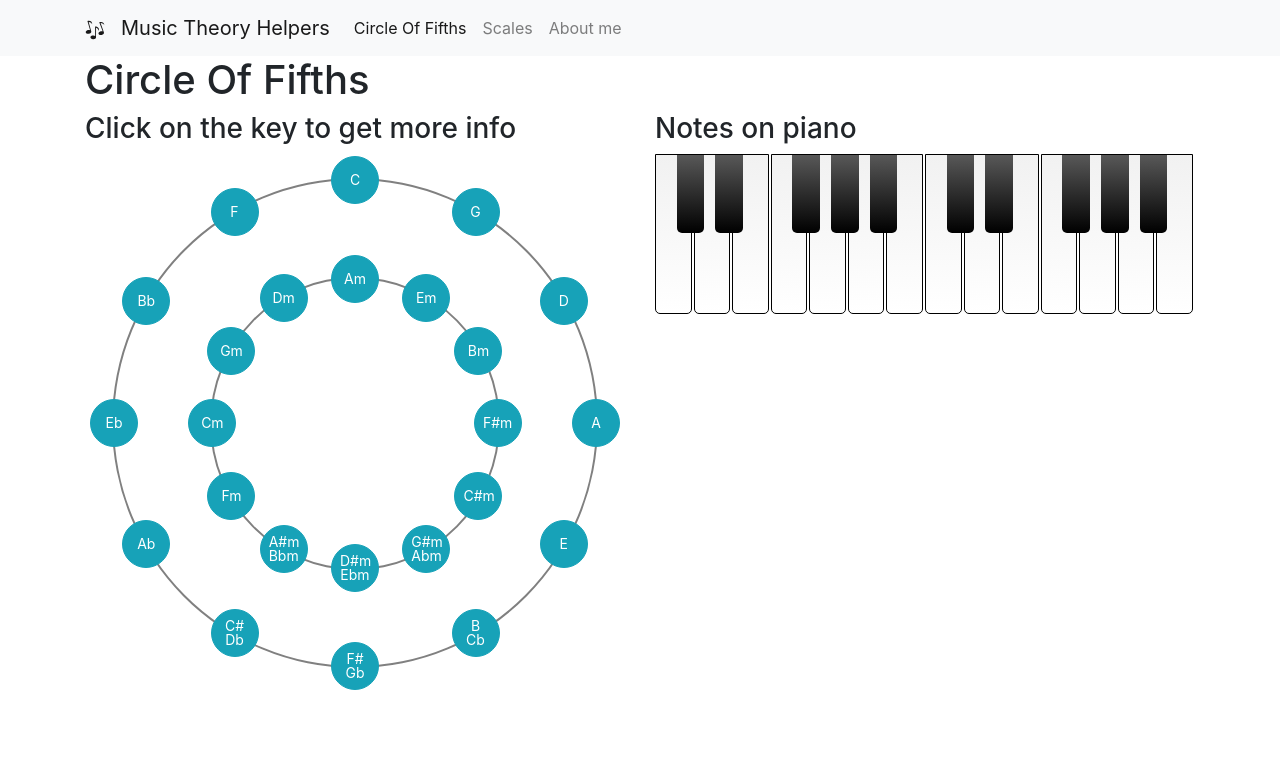
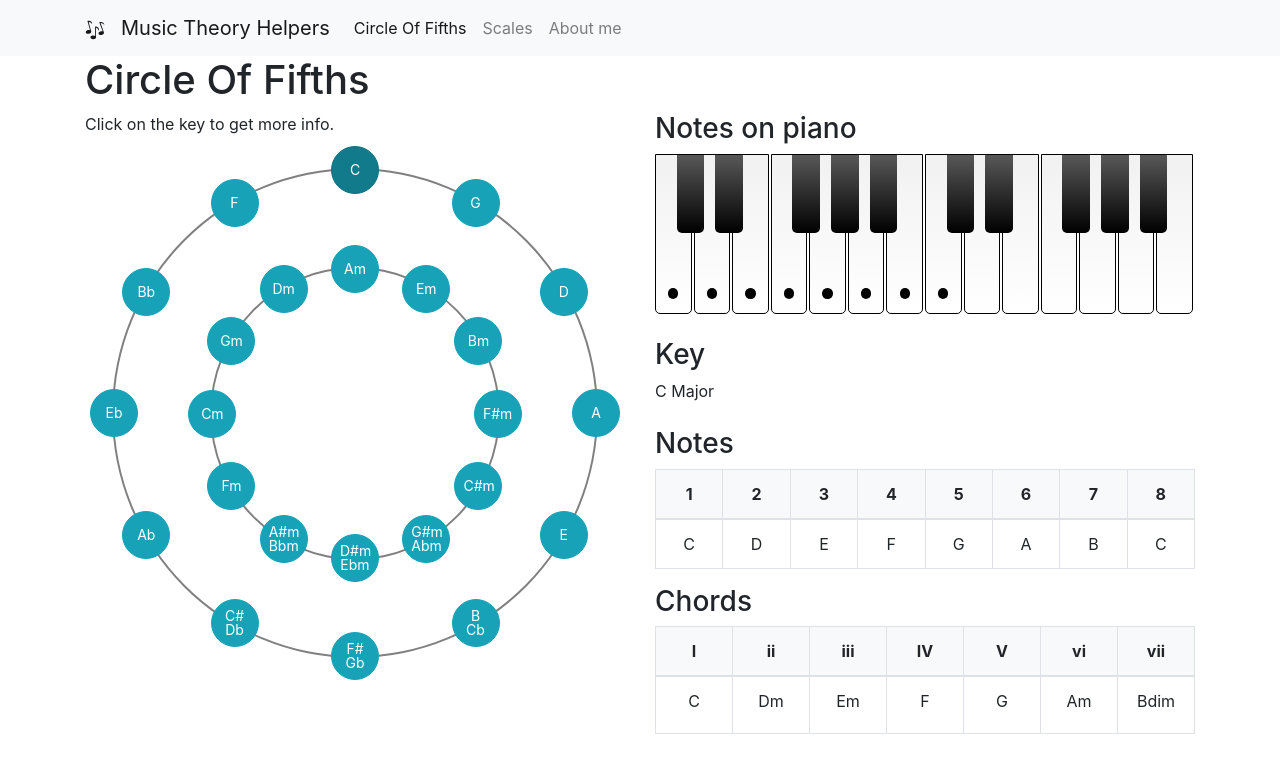
Before and after one commit to cantti/music-theory-cheat-sheet, a React (Create React App) app in the folder spa/: page /circle in a window 1280 px wide. Shown: the top 772 px of the page. Built offline with nearby package versions, Linux system fonts and the light colour scheme.

Commit message:
Add major chords, refactoring

```diff
--- a/spa/package.json
+++ b/spa/package.json
@@ -8,12 +8,13 @@
         "@testing-library/user-event": "^12.2.2",
         "@types/deep-equal": "^1.0.1",
         "@types/jest": "^26.0.15",
+        "@types/lodash": "^4.14.165",
         "@types/node": "^12.19.7",
         "@types/react": "^16.14.2",
         "@types/react-dom": "^16.9.10",
         "@types/react-router-dom": "^5.1.6",
         "bootstrap": "^4.5.3",
-        "deep-equal": "^2.0.5",
+        "lodash": "^4.17.20",
         "react": "^17.0.1",
         "react-bootstrap": "^1.4.0",
         "react-dom": "^17.0.1",
--- a/spa/src/components/CircleOfFifths.tsx
+++ b/spa/src/components/CircleOfFifths.tsx
@@ -1,21 +1,16 @@
-import deepEqual from "deep-equal";
+import _ from "lodash";
 import React from "react";
 import { Button, Col, Row, Table } from "react-bootstrap";
+import { getChordsByScale } from "../theory-utils/chords";
 import { formatNote } from "../theory-utils/formatNote";
-import { Note } from "../theory-utils/types/Note";
 import { notesByIntervals } from "../theory-utils/notesByIntervals";
 import { parseNote } from "../theory-utils/parseNote";
-import { naturalMajor } from "../theory-utils/scales/naturalMajor";
-import { naturalMinor } from "../theory-utils/scales/naturalMinor";
+import { ScaleName } from "../theory-utils/scales";
+import { getScale } from "../theory-utils/scales/";
+import { ConcreteScale } from "../theory-utils/types/ConcreteScale";
+import { Note } from "../theory-utils/types/Note";
 import styles from "./CircleOfFifths.module.scss";
 import Piano from "./Piano";
-
-type Mode = "minor" | "major";
-
-type Key = {
-    tonic: Note;
-    mode: Mode;
-};
 
 const majorKeys: Note[][] = [
     [parseNote("C")],
@@ -47,10 +42,17 @@ const minorKeys: Note[][] = [
     [parseNote("D")],
 ];
 
+const minorRomanNumerals = ["i", "iidim", "III", "iv", "v", "VI", "VII"];
+
+const majorRomanNumerals = ["I", "ii", "iii", "IV", "V", "vi", "vii"];
+
 const CircleOfFifths = () => {
-    const [activeKey, setActiveKey] = React.useState<Key | null>(null);
+    const [activeKey, setActiveKey] = React.useState<ConcreteScale>({
+        tonic: parseNote("C"),
+        scaleName: "major",
+    });
 
-    const formatKeys = (keys: Note[][], mode: Mode) => {
+    const formatKeys = (keys: Note[][], scaleName: ScaleName) => {
         return keys.map((ks, idx) => (
             <Button
                 className={styles.key + " rounded-circle"}
@@ -61,34 +63,42 @@ const CircleOfFifths = () => {
                     setActiveKey({
                         tonic:
                             ks.length === 1 ||
-                            deepEqual(ks[0], parseNote("G#")) ||
-                            deepEqual(ks[0], parseNote("B"))
+                            _.isEqual(ks[0], parseNote("G#")) ||
+                            _.isEqual(ks[0], parseNote("B"))
                                 ? ks[0]
                                 : ks[1],
-                        mode,
+                        scaleName,
                     })
                 }
                 active={
-                    activeKey != null &&
-                    (activeKey.tonic === ks[0] || activeKey.tonic === ks[1]) &&
-                    activeKey.mode === mode
+                    (_.isEqual(activeKey.tonic, ks[0]) ||
+                        _.isEqual(activeKey.tonic, ks[1])) &&
+                    activeKey.scaleName === scaleName
                 }
             >
                 {ks.map((k, idx) => (
                     <div key={idx}>
-                        {formatNote(k) + (mode === "minor" ? "m" : "")}
+                        {formatNote(k) +
+                            (scaleName === "naturalMinor" ? "m" : "")}
                     </div>
                 ))}
             </Button>
         ));
     };
 
+    const notesInKey = notesByIntervals(
+        activeKey.tonic,
+        getScale(activeKey.scaleName).intervals
+    );
+
     return (
         <>
             <h1>Circle Of Fifths</h1>
             <Row>
                 <Col xs={12} md={6}>
-                    <h3>Click on the key to get more info</h3>
+                    <div className="mb-2">
+                        Click on the key to get more info.
+                    </div>
                     <div className={styles.circleOfFifths}>
                         <div
                             className={styles.circle + " " + styles.majorCircle}
@@ -99,7 +109,7 @@ const CircleOfFifths = () => {
                                     styles.circle + " " + styles.minorCircle
                                 }
                             >
-                                {formatKeys(minorKeys, "minor")}
+                                {formatKeys(minorKeys, "naturalMinor")}
                             </div>
                         </div>
                     </div>
@@ -107,65 +117,75 @@ const CircleOfFifths = () => {
                 <Col xs={12} md={6}>
                     <h3>Notes on piano</h3>
                     <Piano
-                        highlightedNotes={
-                            activeKey != null
-                                ? notesByIntervals(
-                                      activeKey.tonic,
-                                      activeKey.mode === "major"
-                                          ? naturalMajor.intervals
-                                          : naturalMinor.intervals
-                                  )
-                                : []
-                        }
+                        highlightedNotes={notesInKey}
                         startOctave={activeKey == null ? 0 : undefined}
                         endOctave={activeKey == null ? 1 : undefined}
                         className="mb-4"
                     />
-                    {activeKey != null && (
+
                     <div>
                         <h3>Key</h3>
                         <div className="mb-4">
                             {`${formatNote(activeKey.tonic)} ${
-                                    activeKey.mode === "major"
+                                activeKey.scaleName === "major"
                                     ? "Major"
                                     : "Minor"
                             }`}
                         </div>
+
                         <h3>Notes</h3>
-                            <Table bordered>
+                        <Table bordered style={{ tableLayout: "fixed" }}>
                             <thead>
                                 <tr className="bg-light text-center">
-                                        {Array.from({ length: 8 }).map(
-                                            (_, idx) => (
-                                                <th
-                                                    key={idx}
-                                                    style={{
-                                                        width: 100 / 8 + "%",
-                                                    }}
-                                                >
-                                                    {idx + 1}
-                                                </th>
-                                            )
-                                        )}
+                                    {Array.from({ length: 8 }).map((_, idx) => (
+                                        <th key={idx}>{idx + 1}</th>
+                                    ))}
                                 </tr>
                             </thead>
                             <tbody>
                                 <tr className="text-center">
-                                        {notesByIntervals(
-                                            activeKey.tonic,
-                                            activeKey.mode === "major"
-                                                ? naturalMajor.intervals
-                                                : naturalMinor.intervals
-                                        ).map((note, idx) => (
-                                            <td key={idx}>
-                                                {formatNote(note)}
-                                            </td>
+                                    {notesInKey.map((note, idx) => (
+                                        <td key={idx}>{formatNote(note)}</td>
                                     ))}
                                 </tr>
                             </tbody>
                         </Table>
+
+                        <h3>Chords</h3>
+                        <Table bordered style={{ tableLayout: "fixed" }}>
+                            <thead>
+                                <tr className="bg-light text-center">
+                                    {(activeKey.scaleName === "major"
+                                        ? majorRomanNumerals
+                                        : minorRomanNumerals
+                                    ).map((x, idx) => (
+                                        <th key={idx}>{x}</th>
+                                    ))}
+                                </tr>
+                            </thead>
+                            <tbody>
+                                <tr className="text-center">
+                                    {getChordsByScale(activeKey.scaleName).map(
+                                        (chords, colIdx) => (
+                                            <td key={colIdx}>
+                                                {chords.map((chord, rowIdx) => (
+                                                    <div
+                                                        className="mb-2"
+                                                        key={rowIdx}
+                                                    >
+                                                        {formatNote(
+                                                            notesInKey[colIdx]
+                                                        )}
+                                                        {chord.shortName}
                                                     </div>
+                                                ))}
+                                            </td>
+                                        )
                                     )}
+                                </tr>
+                            </tbody>
+                        </Table>
+                    </div>
                 </Col>
             </Row>
         </>
--- /dev/null
+++ b/spa/src/theory-utils/chords/diminished.ts
@@ -0,0 +1,11 @@
+import { Chord } from "../types/Chord";
+
+export const createDiminished = (): Chord => ({
+    name: "Diminished",
+    shortName: "dim",
+    intervals: [
+        { name: "Unison", quality: "Perfect" },
+        { name: "Third", quality: "Minor" },
+        { name: "Fifth", quality: "Diminished" },
+    ],
+});
--- /dev/null
+++ b/spa/src/theory-utils/chords/index.ts
@@ -0,0 +1,48 @@
+import { createMajor } from "./major";
+import { createMinor } from "./minor";
+import { createDiminished } from "./diminished";
+import { ScaleName } from "../scales";
+
+export type ChordName = "major" | "minor" | "diminished";
+
+export const getChord = (chordName: ChordName) => {
+    switch (chordName) {
+        case "major":
+            return createMajor();
+        case "minor":
+            return createMinor();
+        case "diminished":
+            return createDiminished();
+        default:
+            throw Error("Invalid chord name");
+    }
+};
+
+export const getChordsByScale = (scaleName: ScaleName) => {
+    switch (scaleName) {
+        case "naturalMinor":
+            return [
+                [getChord("minor")],
+                [getChord("diminished")],
+                [getChord("major")],
+                [getChord("minor")],
+                [getChord("minor")],
+                [getChord("major")],
+                [getChord("major")],
+            ];
+        case "major":
+            return [
+                [getChord("major")],
+                [getChord("minor")],
+                [getChord("minor")],
+                [getChord("major")],
+                [getChord("major")],
+                [getChord("minor")],
+                [getChord("diminished")],
+            ];
+        default:
+            throw Error("Invalid scale name");
+    }
+};
+
+export { createMajor, createMinor, createDiminished };
--- /dev/null
+++ b/spa/src/theory-utils/chords/major.ts
@@ -0,0 +1,11 @@
+import { Chord } from "../types/Chord";
+
+export const createMajor = (): Chord => ({
+    name: "Major",
+    shortName: "",
+    intervals: [
+        { name: "Unison", quality: "Perfect" },
+        { name: "Third", quality: "Major" },
+        { name: "Fifth", quality: "Perfect" },
+    ],
+});
--- /dev/null
+++ b/spa/src/theory-utils/chords/minor.ts
@@ -0,0 +1,11 @@
+import { Chord } from "../types/Chord";
+
+export const createMinor = (): Chord => ({
+    name: "Minor",
+    shortName: "m",
+    intervals: [
+        { name: "Unison", quality: "Perfect" },
+        { name: "Third", quality: "Minor" },
+        { name: "Fifth", quality: "Perfect" },
+    ],
+});
--- a/spa/src/theory-utils/scales/naturalMajor.ts
+++ b/spa/src/theory-utils/scales/createMajor.ts
@@ -1,6 +1,6 @@
 import { Scale } from "../types/Scale";
 
-export const naturalMajor: Scale = {
+export const createMajor = (): Scale => ({
     name: "Natural Major",
     intervals: [
         {
@@ -36,4 +36,4 @@ export const naturalMajor: Scale = {
             quality: "Perfect",
         },
     ],
-};
+});
--- a/spa/src/theory-utils/scales/naturalMinor.ts
+++ b/spa/src/theory-utils/scales/createNaturalMinor.ts
@@ -1,6 +1,6 @@
 import { Scale } from "../types/Scale";
 
-export const naturalMinor: Scale = {
+export const createNaturalMinor = (): Scale => ({
     name: "Natural Minor",
     intervals: [
         {
@@ -36,4 +36,4 @@ export const naturalMinor: Scale = {
             quality: "Perfect",
         },
     ],
-};
+});
--- /dev/null
+++ b/spa/src/theory-utils/scales/index.ts
@@ -0,0 +1,17 @@
+import { createMajor } from "./createMajor";
+import { createNaturalMinor } from "./createNaturalMinor";
+
+export type ScaleName = "major" | "naturalMinor";
+
+export const getScale = (scaleName: ScaleName) => {
+    switch (scaleName) {
+        case "major":
+            return createMajor();
+        case "naturalMinor":
+            return createNaturalMinor();
+        default:
+            throw Error("Invalid scale name");
+    }
+};
+
+export { createMajor, createNaturalMinor };
--- /dev/null
+++ b/spa/src/theory-utils/types/Chord.ts
@@ -0,0 +1,7 @@
+import { Interval } from "./Interval";
+
+export interface Chord {
+    name: string;
+    shortName: string;
+    intervals: Interval[];
+}
--- /dev/null
+++ b/spa/src/theory-utils/types/ConcreteScale.ts
@@ -0,0 +1,7 @@
+import { ScaleName } from "../scales";
+import { Note } from "./Note";
+
+export type ConcreteScale = {
+    tonic: Note;
+    scaleName: ScaleName;
+};
```
Also changed, not shown: spa/src/theory-utils/types/ConcreteChord.ts (added, +7 -0 lines), 1 other file (tests, documents, lock files or other folders). Lines whose indentation alone changed are shown as unchanged.
